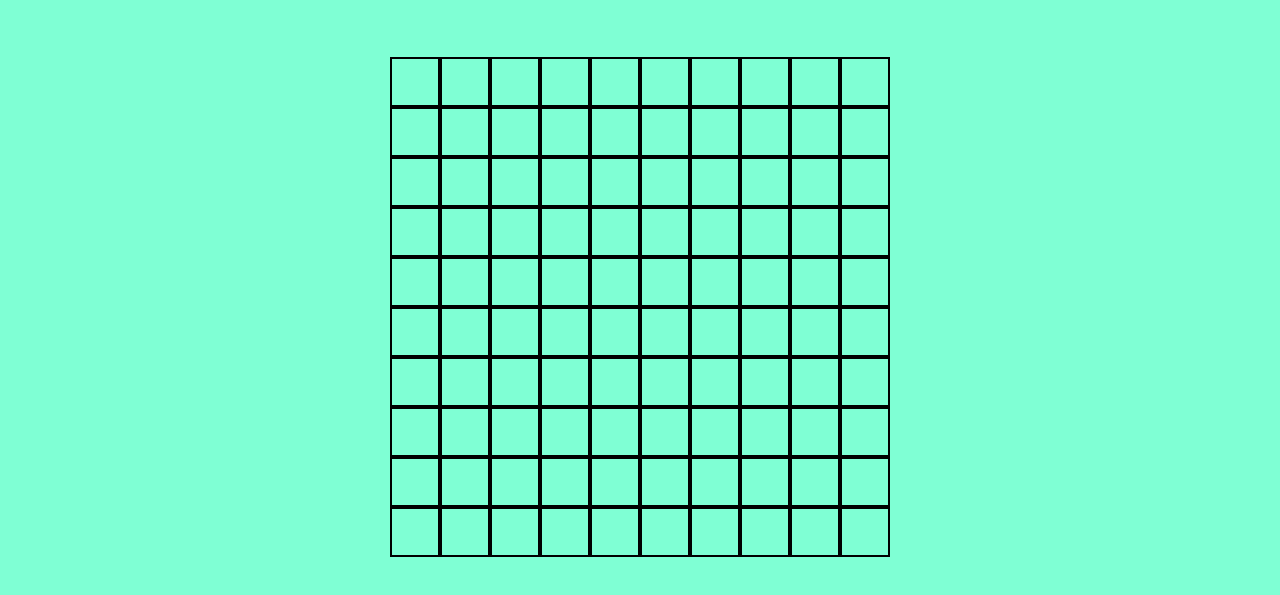
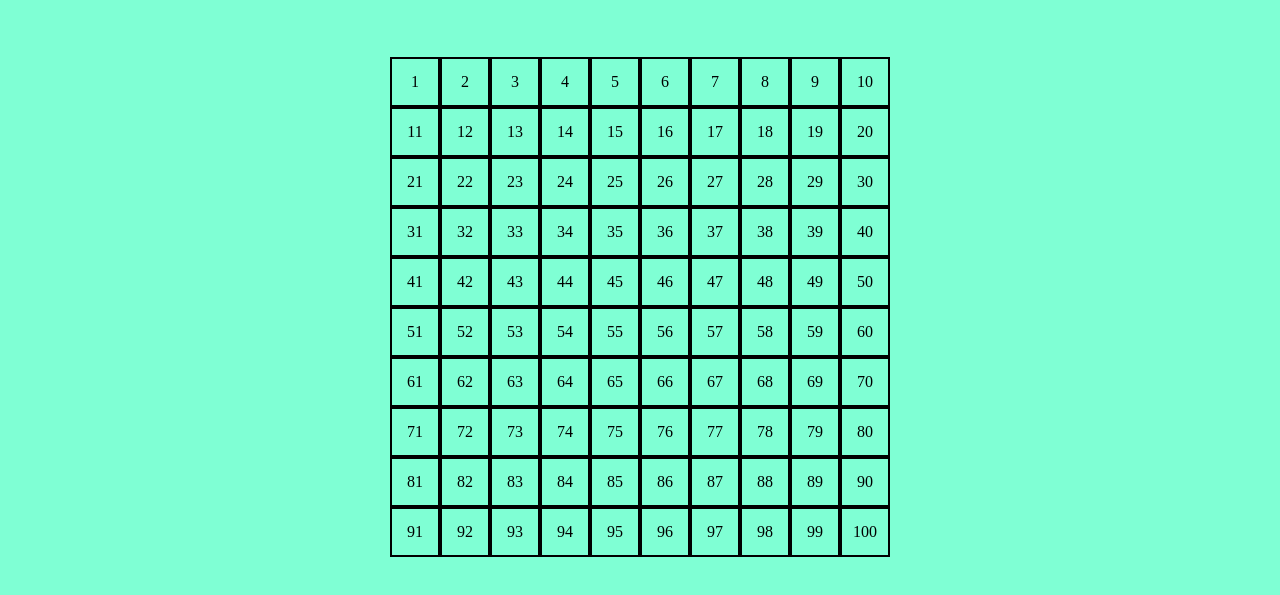
Before and after one commit to Gianlucaorreale/js-campominato-grid, a plain HTML site: page index.html in a window 1280 px wide. Both pictures are taken after a click on the button "Play". Shown: the part 73-668 px from the top of the page. Drawn offline with Linux system fonts and the light colour scheme.

Commit message:
added-milestone-3

```diff
--- a/css/style.css
+++ b/css/style.css
@@ -42,6 +42,9 @@ justify-content: space-between;
     width: calc(100% / 10);
     border: 2px solid black;
     cursor: pointer;
+    display:flex;
+    align-items: center;
+    justify-content: center;
 }
 
 #grid .cell.clicked {
--- a/js/script.js
+++ b/js/script.js
@@ -14,6 +14,15 @@ In ogni cella, deve comparire il numero corrispondente, in ordine da 1 a 100;
 #MILESTONE 4
 Al click sulla cella, stampiamo il numero della cella cliccata in console, poi coloriamo la cella d'azzurro!*/
 
+
+const createCell = content => {
+    const cell = document.createElement('div');
+    cell.className = 'cell';
+    cell.innerText = content;
+    return cell;
+}
+
+
 const grid = document.getElementById('grid');
 const rows = 10;
 const cells = 10;
@@ -23,10 +32,15 @@ const totalCells = rows * cells
 
 
 button.addEventListener('click' , function(){
+
     const button = document.getElementById('button');
-    for(let i = 0; i < totalCells; i++){
-        const cell = document.createElement('div');
-        cell.className = 'cell'
-        grid.appendChild(cell);
+    for(let i = 1; i <= totalCells; i++){
+        const newCell = createCell(i);
+
+        newCell.addEventListener('click', function(){
+        newCell.classList.toggle('clicked');
+        })
+
+         grid.appendChild(newCell);
     }
 })
```
